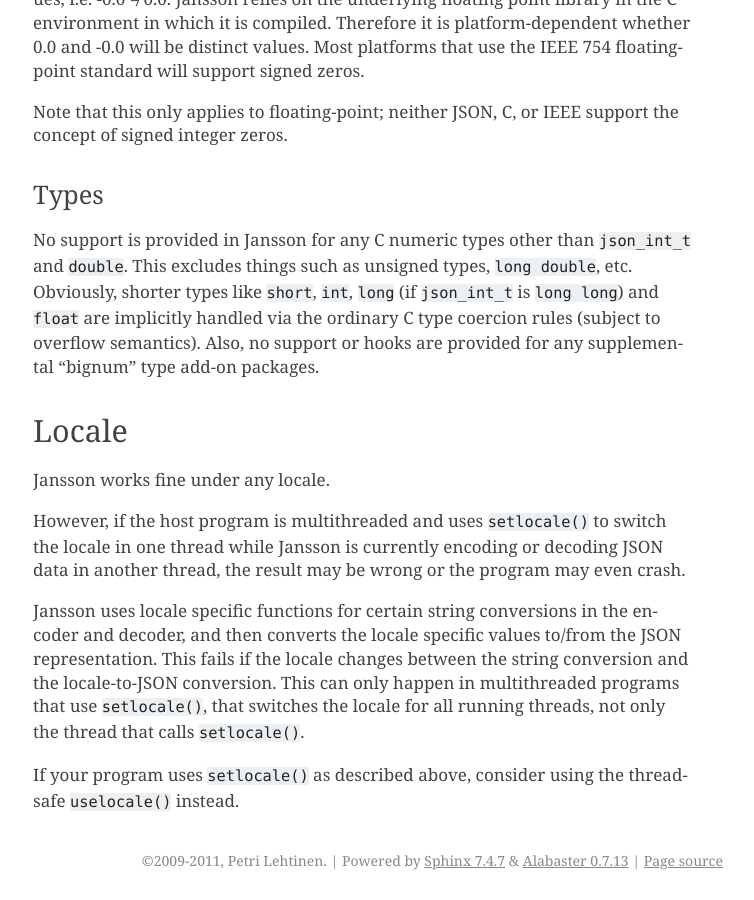
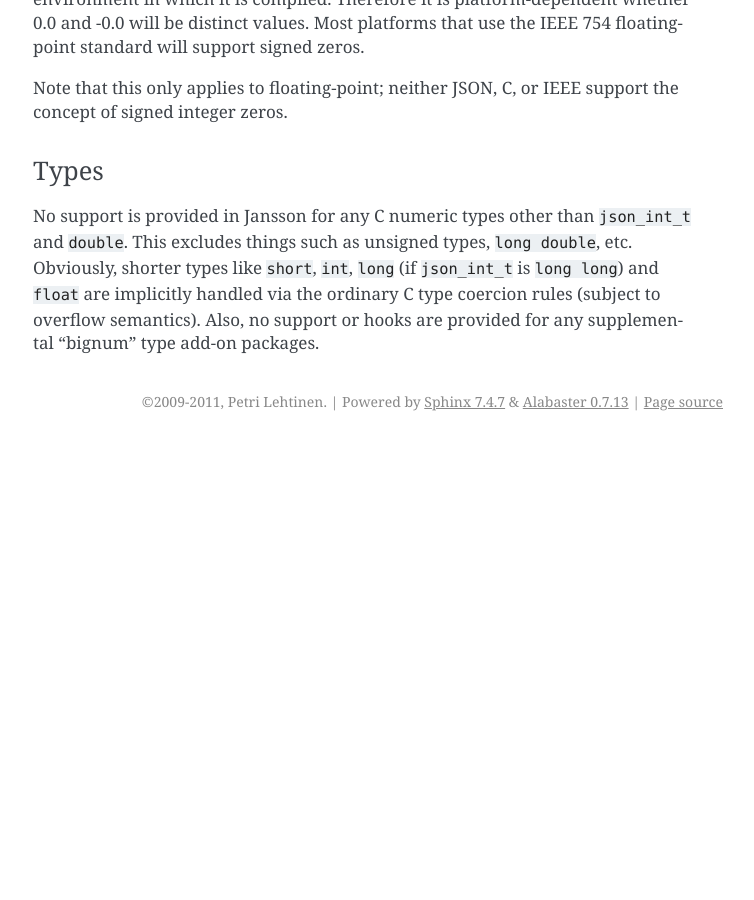
Before and after one commit to JingweiLiuis/jansson, a Sphinx documentation site: the page built from doc/conformance.rst, in a window 1280 px wide and 900 px high, scrolled down 1830 px. Shown: the whole window, without its empty margins (387-1141 px from the left). Built offline with Sphinx 7.4.7, drawn with Linux system fonts in a browser that asks for light colours; after the commit the page ends 2271 px from its top, so only the background shows below that; some of the changed text lies outside the part shown.

Commit message:
doc: Add project status to introduction, add portability chapter
Move the multithreading-and-setlocale documentation to the new
portability chapter.

Fixes GH-36.

```diff
--- a/doc/apiref.rst
+++ b/doc/apiref.rst
@@ -1191,6 +1191,8 @@ copied in a recursive fashion.
    Returns a deep copy of *value*, or *NULL* on error.
 
 
+.. _apiref-custom-memory-allocation:
+
 Custom Memory Allocation
 ========================
 
--- a/doc/conformance.rst
+++ b/doc/conformance.rst
@@ -5,8 +5,7 @@ RFC Conformance
 ***************
 
 JSON is specified in :rfc:`4627`, *"The application/json Media Type
-for JavaScript Object Notation (JSON)"*. This chapter discusses
-Jansson's conformance to this specification.
+for JavaScript Object Notation (JSON)"*.
 
 Character Encoding
 ==================
@@ -110,25 +109,3 @@ types, ``long double``, etc. Obviously, shorter types like ``short``,
 are implicitly handled via the ordinary C type coercion rules (subject
 to overflow semantics). Also, no support or hooks are provided for any
 supplemental "bignum" type add-on packages.
-
-
-Locale
-======
-
-Jansson works fine under any locale.
-
-However, if the host program is multithreaded and uses ``setlocale()``
-to switch the locale in one thread while Jansson is currently encoding
-or decoding JSON data in another thread, the result may be wrong or
-the program may even crash.
-
-Jansson uses locale specific functions for certain string conversions
-in the encoder and decoder, and then converts the locale specific
-values to/from the JSON representation. This fails if the locale
-changes between the string conversion and the locale-to-JSON
-conversion. This can only happen in multithreaded programs that use
-``setlocale()``, that switches the locale for all running threads, not
-only the thread that calls ``setlocale()``.
-
-If your program uses ``setlocale()`` as described above, consider
-using the thread-safe ``uselocale()`` instead.
--- a/doc/index.rst
+++ b/doc/index.rst
@@ -22,6 +22,11 @@ data. Its main features and design principles are:
 Jansson is licensed under the `MIT license`_; see LICENSE in the
 source distribution for details.
 
+Jansson is used in production and its API is stable. It works on
+numerous platforms, including numerous Unix like systems and Windows.
+It's suitable for use on any system, including desktop, server, and
+small embedded systems.
+
 
 .. _`MIT license`: http://www.opensource.org/licenses/mit-license.php
 .. _Jansson: http://www.digip.org/jansson/
@@ -36,6 +41,7 @@ Contents
    upgrading
    tutorial
    conformance
+   portability
    apiref
    changes
 
```
Also changed, not shown: doc/portability.rst (added, +42 -0 lines).
